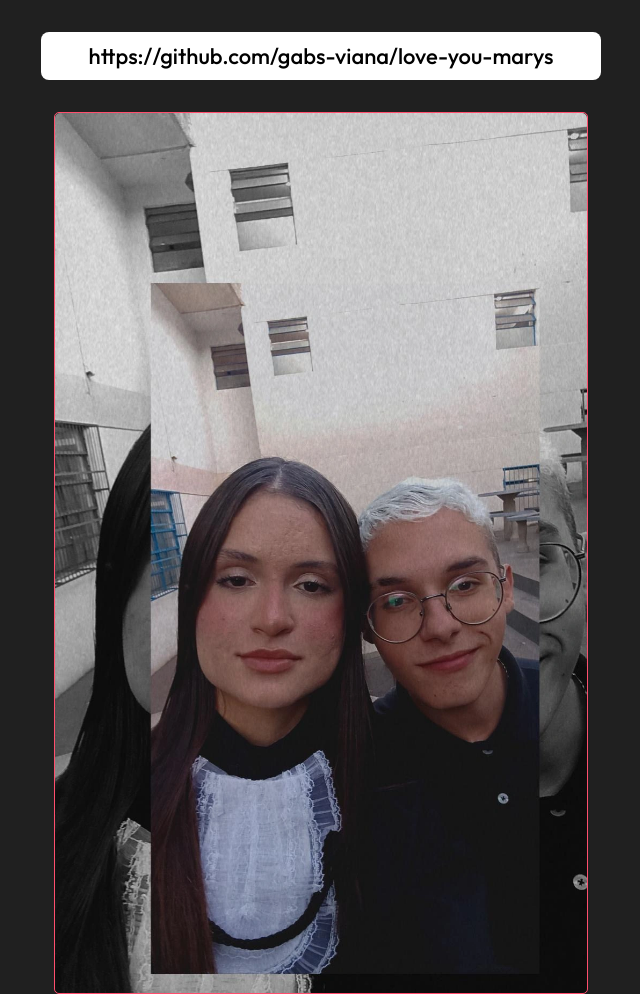
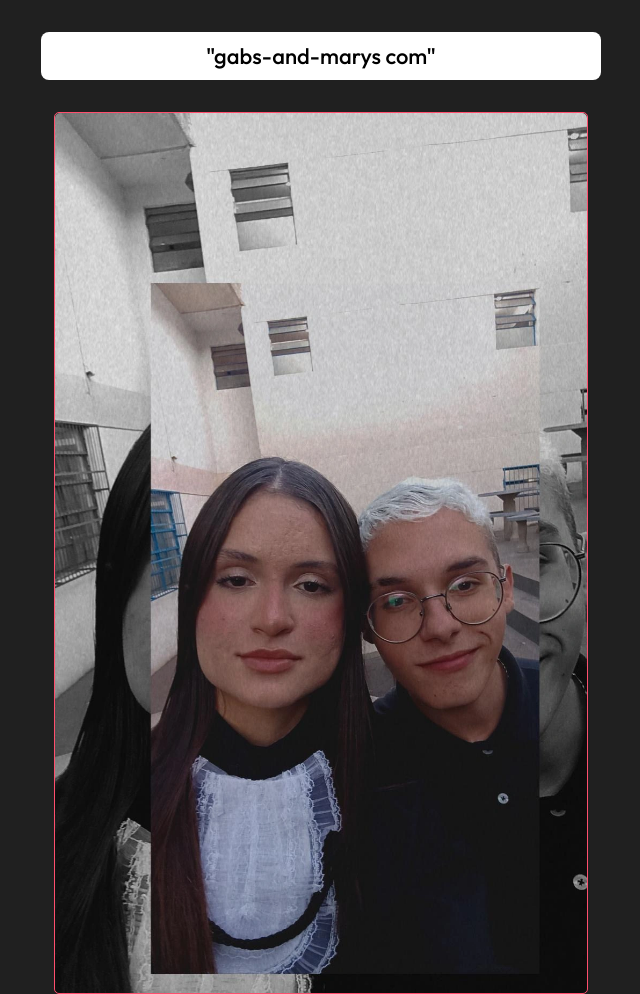
Before and after one commit to gabs-viana/love-you-marys, a plain HTML site: page index.html in a window 1280 px wide. Shown: the top 994 px of the page, without its empty margins (319-959 px from the left). Drawn offline with Linux system fonts and the light colour scheme.

Commit message:
você sabe q te amo né

```diff
--- a/index.html
+++ b/index.html
@@ -8,7 +8,7 @@
 </head>
 <body>
     <div class="link">
-        <p>https://github.com/gabs-viana/love-you-marys</p>
+        <p>"gabs-and-marys com"</p>
     </div>
     <div class="carrossel">
         <fieldset>
```
